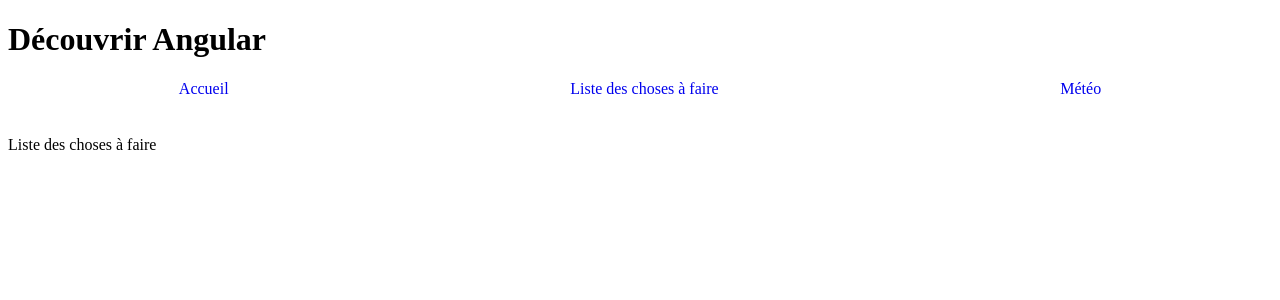
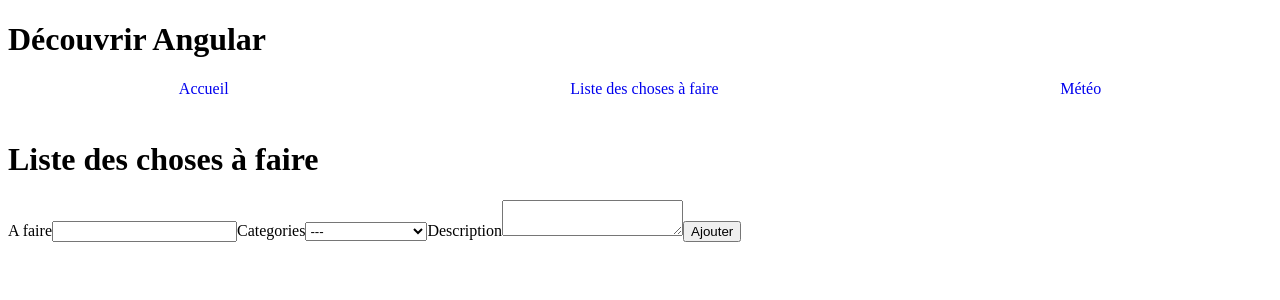
Before and after one commit to CodexMathematica/AngularProjetCours, an Angular app: page /todo in a window 1280 px wide. Shown: the top 300 px of the page. Built offline with nearby package versions, Linux system fonts and the light colour scheme.

Commit message:
todo forms added

```diff
--- a/src/app/app.module.ts
+++ b/src/app/app.module.ts
@@ -1,5 +1,6 @@
 import { NgModule } from '@angular/core';
 import { BrowserModule } from '@angular/platform-browser';
+import { FormsModule } from '@angular/forms';
 
 import { AppRoutingModule } from './app-routing.module';
 import { AppComponent } from './app.component';
@@ -16,7 +17,8 @@
   ],
   imports: [
     BrowserModule,
-    AppRoutingModule
+    AppRoutingModule,
+    FormsModule
   ],
   providers: [],
   bootstrap: [AppComponent]
--- a/src/app/todo/todo.component.html
+++ b/src/app/todo/todo.component.html
@@ -1 +1,19 @@
-<p>Liste des choses à faire</p>
+<h1>Liste des choses à faire</h1>
+
+<form #f="ngForm" (submit)="addToDo(f)">
+    <label for="title">A faire</label>
+    <input type="text" id="title" ngModel name="title">
+
+    <label for="category">Categories</label>
+    <select id="category" ngModel name="category">
+        <option value="">---</option>
+        <option value="pro">Professionel</option>
+        <option value="hobby">Loisir</option>
+        <option value="cleaningTask">Tache ménagére</option>
+    </select>
+
+    <label for="description">Description</label>
+    <textarea name="" id="description" ngModel name="description"></textarea>
+
+    <button type="submit">Ajouter</button>
+</form>
--- a/src/app/todo/todo.component.ts
+++ b/src/app/todo/todo.component.ts
@@ -12,4 +12,8 @@
   ngOnInit(): void {
   }
 
+  addToDo(form : any) {
+    console.log(form);
+  }
+
 }
```
